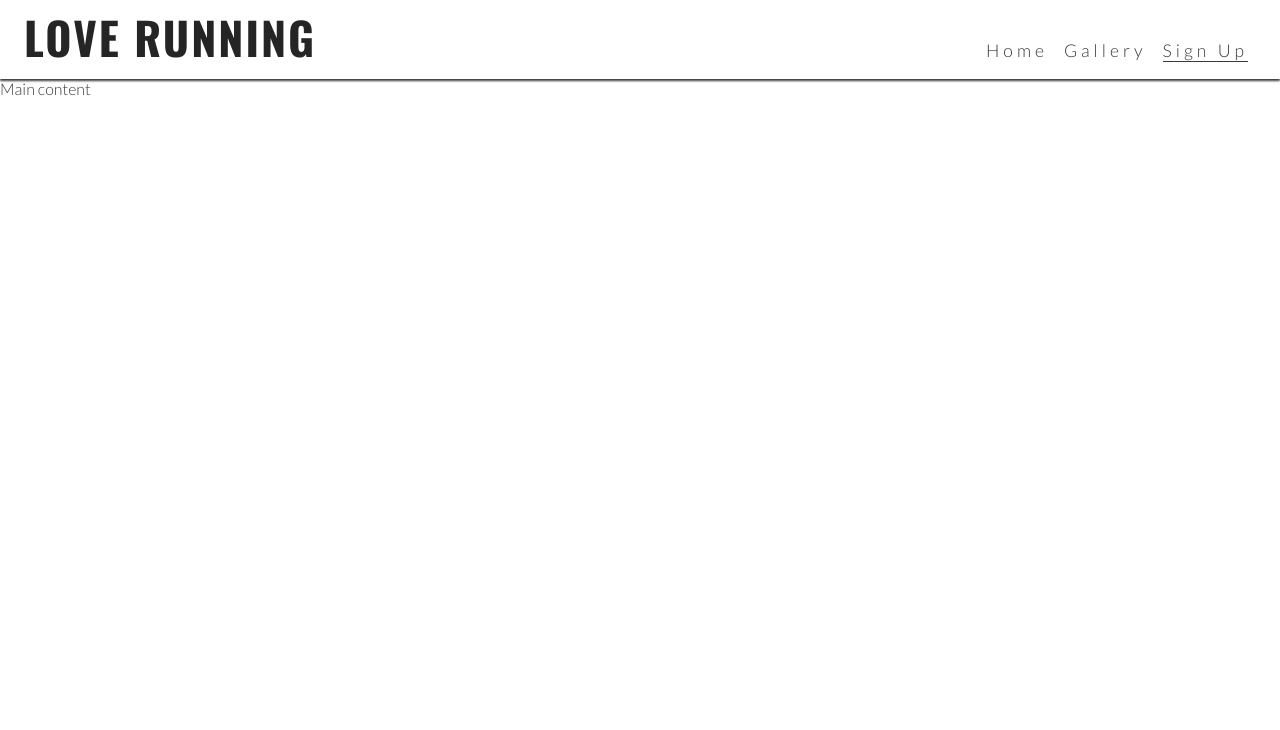
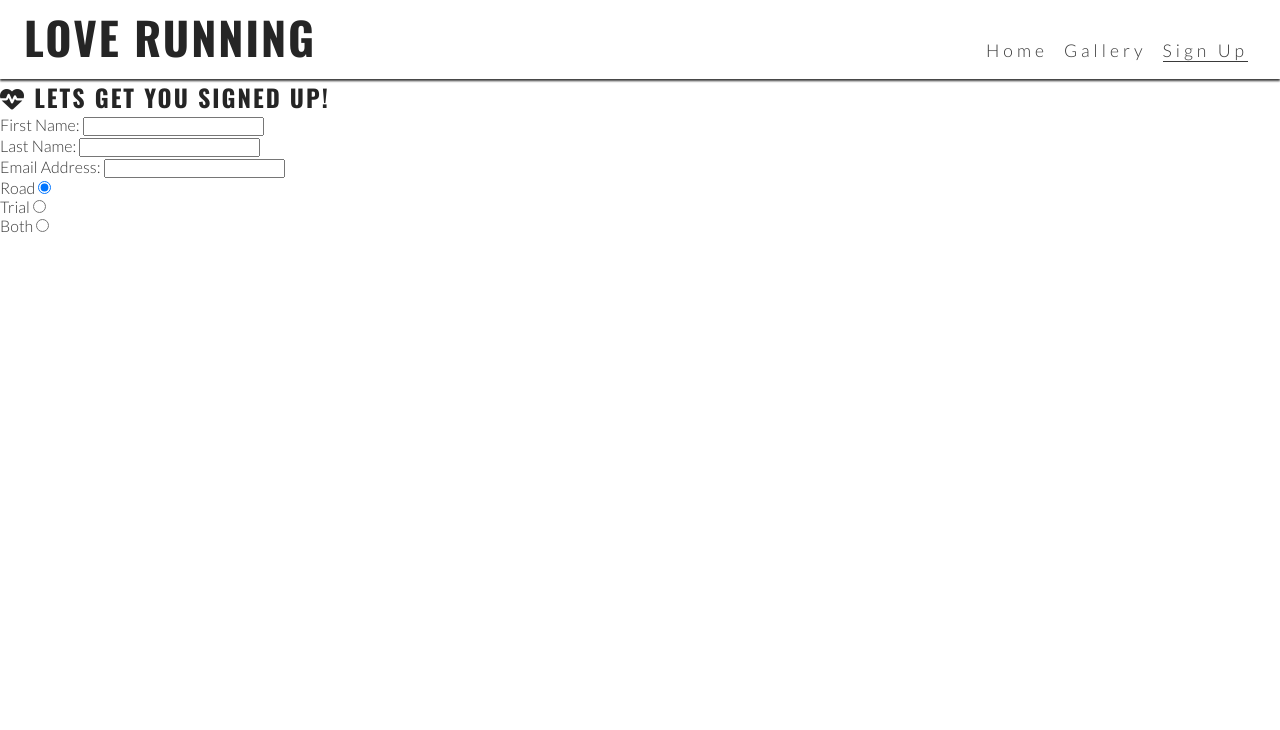
Before and after one commit to Luca-maxwell99/love-running, a plain HTML site: page signup.html in a window 1280 px wide. Shown: the top 730 px of the page. Drawn offline with nearby package versions, Linux system fonts and the light colour scheme.

Commit message:
add html form to sign up page

```diff
--- a/signup.html
+++ b/signup.html
@@ -39,7 +39,40 @@
     </header>
 
     <!-- Main content -->
-    <main>Main content</main>
+    <main>
+        <section id="signup">
+            <form id="signup-form" action="https://formdump.codeinstitute.net" method="POST">
+                <h2><i class="fa-solid fa-heart-pulse"></i> Lets get you signed up!</h2>
+
+                <label for="first-name">First Name:</label> <input type="text" id="first-name" name="first-name"
+                    class="text-input" required> <br>
+                <label for="last-name">Last Name:</label> <input type="text" id="last-name" name="last-name"
+                    class="text-input" required> <br>
+                <label for="email">Email Address:</label> <input type="text" id="email" name="email" class="text-input"
+                    required> <br>
+                <div class="radio-buttons">
+                    <div id="road">
+                        <label for="road">Road</label>
+                        <input type="radio" id="road" name="running_preference" value="road" checked>
+
+                    </div>
+
+
+                    <div id="trial">
+                        <label for="trial">Trial</label>
+                        <input type="radio" id="trial" name="running_preference" value="trial">
+
+                    </div>
+                    <div id="both">
+                        <label for="both">Both</label>
+                        <input type="radio" id="both" name="running_preference" value="both">
+
+                    </div>
+                </div>
+
+            </form>
+        </section>
+    </main>
 
     <!-- Footer -->
     <footer>
```
